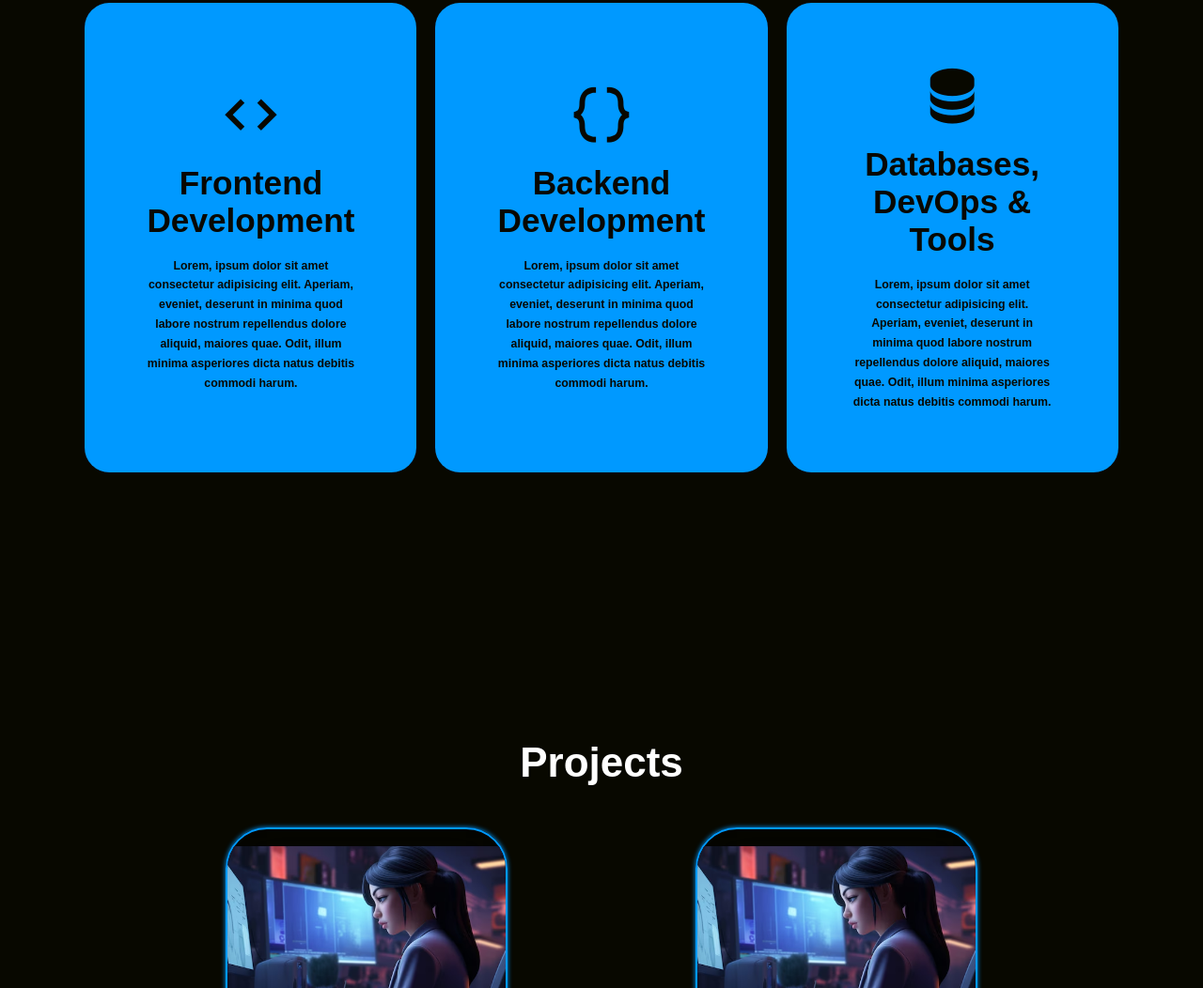
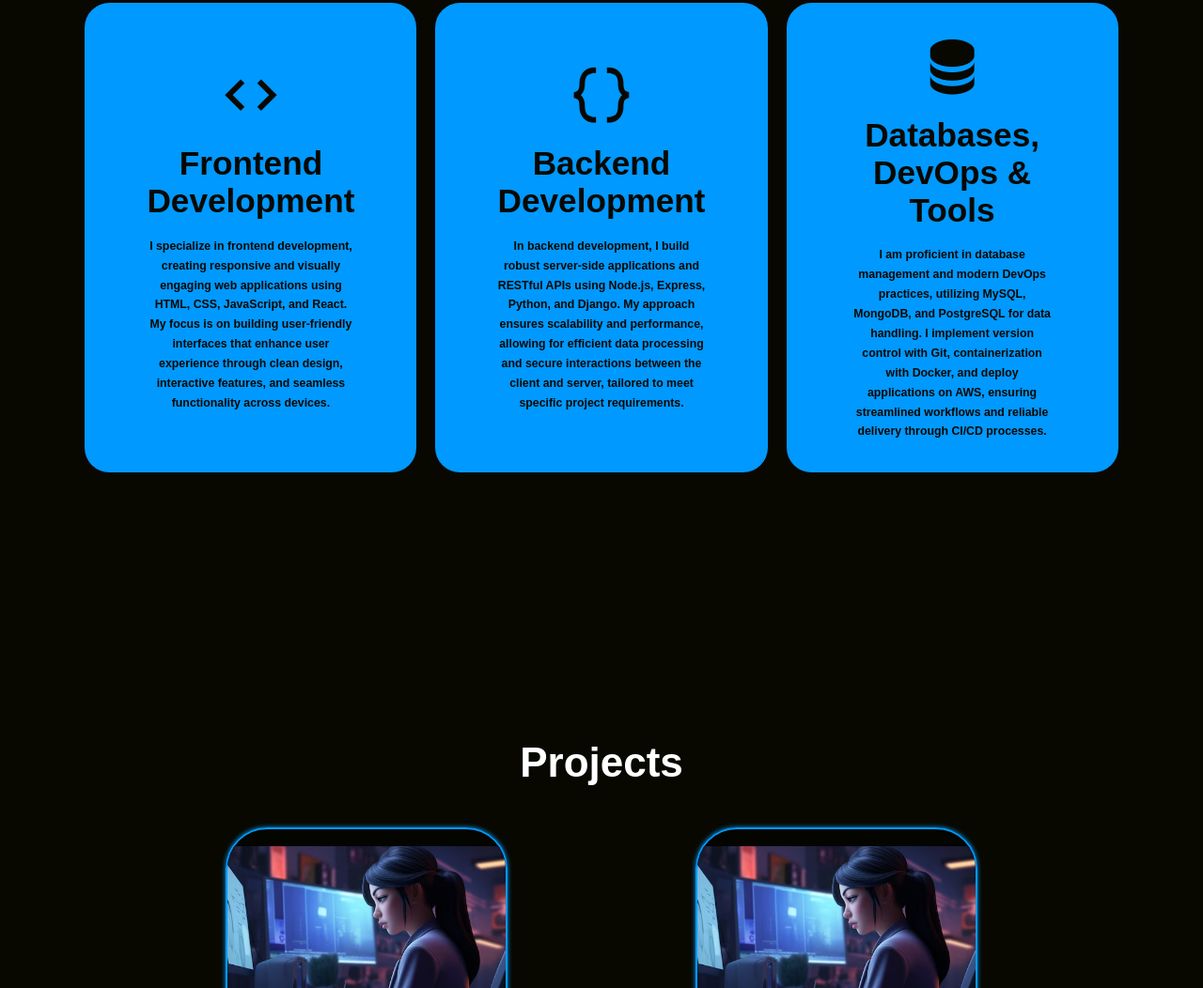
Before and after one commit to imansalie/portfolio, a plain HTML site: page index.html in a window 1280 px wide. Shown: the part 901-1953 px from the top of the page at 94% size. Drawn offline with nearby package versions, Linux system fonts and the light colour scheme.

Commit message:
Updated services

```diff
--- a/index.html
+++ b/index.html
@@ -63,7 +63,7 @@
                 <div class="service-info">
                     <i class="bx bx-code"></i>
                     <h4>Frontend Development</h4>
-                    <p>Lorem, ipsum dolor sit amet consectetur adipisicing elit. Aperiam, eveniet, deserunt in minima quod labore nostrum repellendus dolore aliquid, maiores quae. Odit, illum minima asperiores dicta natus debitis commodi harum.</p>
+                    <p>I specialize in frontend development, creating responsive and visually engaging web applications using HTML, CSS, JavaScript, and React. My focus is on building user-friendly interfaces that enhance user experience through clean design, interactive features, and seamless functionality across devices.</p>
                 </div>
             </div>
 
@@ -71,7 +71,7 @@
                 <div class="service-info">
                     <i class="bx bx-code-curly"></i>
                     <h4>Backend Development</h4>
-                    <p>Lorem, ipsum dolor sit amet consectetur adipisicing elit. Aperiam, eveniet, deserunt in minima quod labore nostrum repellendus dolore aliquid, maiores quae. Odit, illum minima asperiores dicta natus debitis commodi harum.</p>
+                    <p>In backend development, I build robust server-side applications and RESTful APIs using Node.js, Express, Python, and Django. My approach ensures scalability and performance, allowing for efficient data processing and secure interactions between the client and server, tailored to meet specific project requirements.</p>
                 </div>
             </div>
 
@@ -79,7 +79,7 @@
                 <div class="service-info">
                     <i class="bx bxs-data"></i>
                     <h4>Databases, DevOps & Tools</h4>
-                    <p>Lorem, ipsum dolor sit amet consectetur adipisicing elit. Aperiam, eveniet, deserunt in minima quod labore nostrum repellendus dolore aliquid, maiores quae. Odit, illum minima asperiores dicta natus debitis commodi harum.</p>
+                    <p>I am proficient in database management and modern DevOps practices, utilizing MySQL, MongoDB, and PostgreSQL for data handling. I implement version control with Git, containerization with Docker, and deploy applications on AWS, ensuring streamlined workflows and reliable delivery through CI/CD processes.</p>
                 </div>
             </div>
         </div>
```
